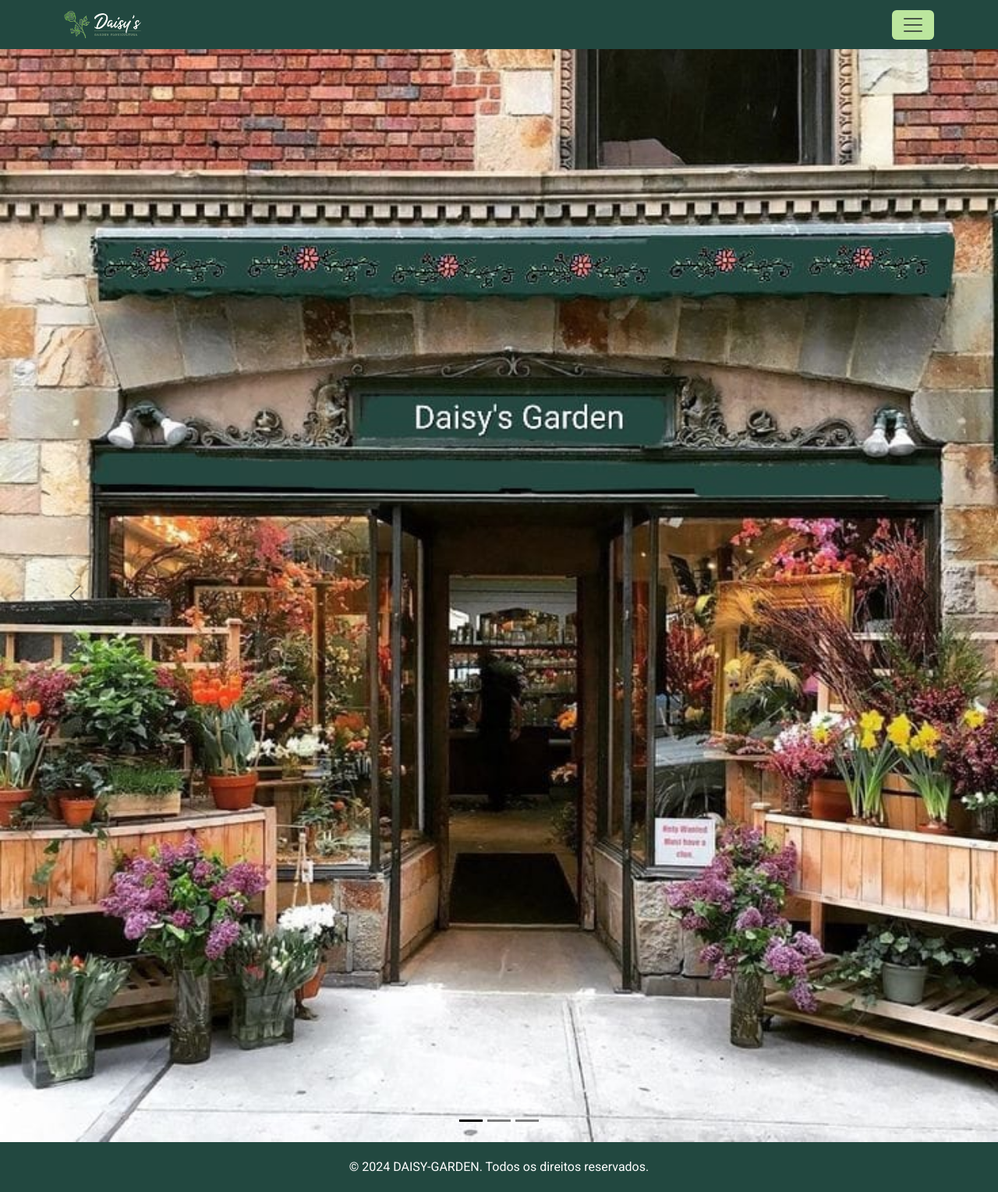
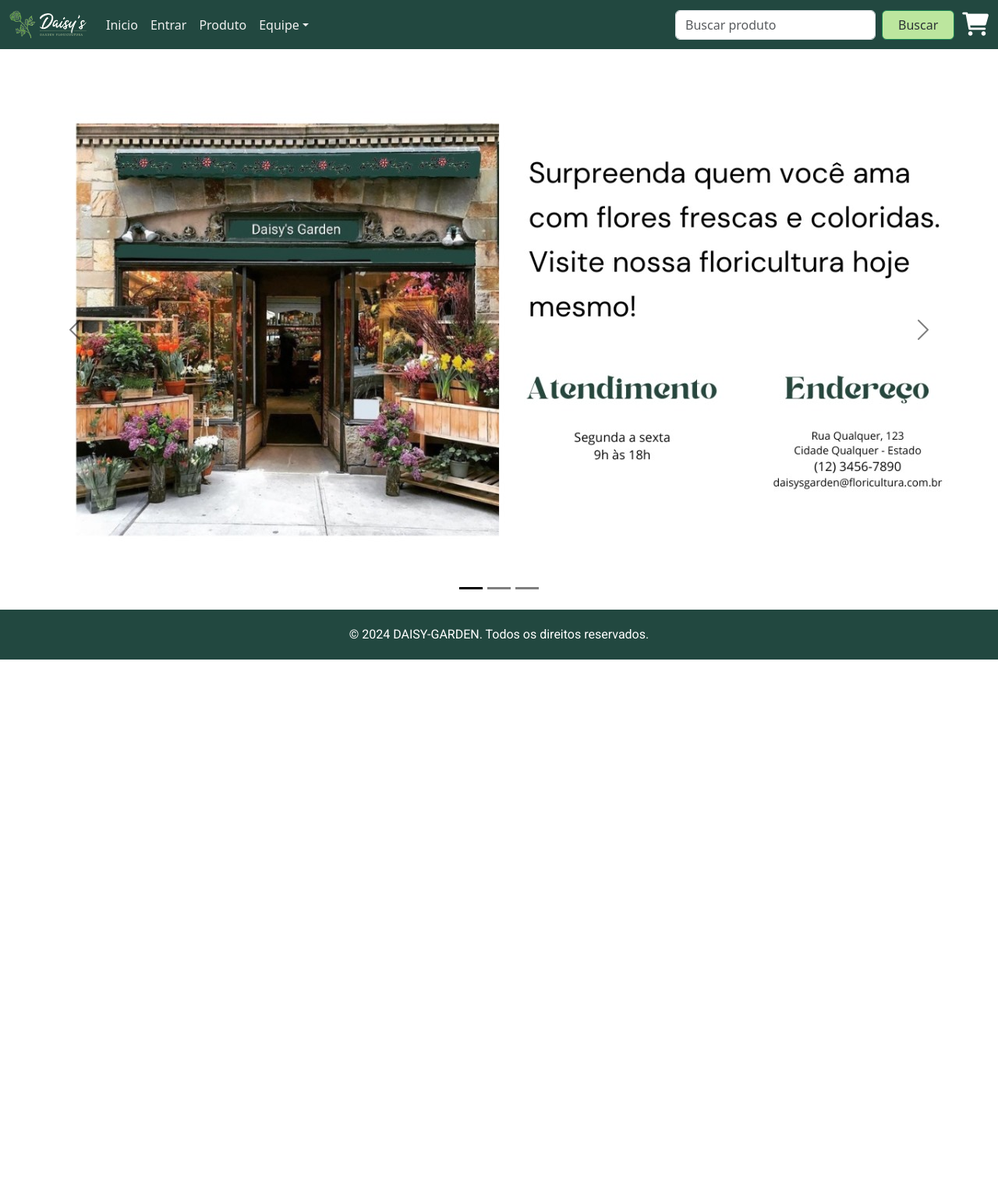
Before and after one commit to AnaAlicepb/Daisy-s_-Garden-1, a PHP site: page / in a window 1280 px wide. Shown: the whole page at 78% size. After the commit the page ends 846 px from the top, so only its background shows below. Run offline with PHP 8.4, Linux system fonts and the light colour scheme.

Commit message:
ajustando responsividade

```diff
--- a/index.php
+++ b/index.php
@@ -13,7 +13,7 @@ if (isset($_SESSION['carrinho'])) {
 
 
 <!DOCTYPE html>
-<html lang="en">
+<html lang="pt-br">
 <head>
   <meta charset="UTF-8">
   <meta name="viewport" content="width=device-width, initial-scale=1.0">
@@ -21,12 +21,13 @@ if (isset($_SESSION['carrinho'])) {
   <link href="https://cdn.jsdelivr.net/npm/bootstrap@5.3.0-alpha1/dist/css/bootstrap.min.css" rel="stylesheet">
   <link href="https://fonts.googleapis.com/css2?family=Roboto:wght@400;700&display=swap" rel="stylesheet">
   <link rel="stylesheet" href="https://cdnjs.cloudflare.com/ajax/libs/font-awesome/6.0.0-beta3/css/all.min.css">
+  <link rel="stylesheet" href="index.css">
 
   <title>Inicio</title>
 </head>
 <body>
-  <nav class="navbar" style="background-color: #224840;">
-    <div class="container">
+  <nav class="navbar navbar-expand-lg " style="background-color: #224840;">
+    <div class="container-fluid">
       <a class="navbar-brand" href="#">
         <img src="./img/logo.png" alt="logo" width="100" height="auto">
       </a>
@@ -102,13 +103,13 @@ if (isset($_SESSION['carrinho'])) {
     </div>
     <div class="carousel-inner">
       <div class="carousel-item active" data-bs-interval="10000">
-        <img src="./img/loja.jpg" class="d-block w-100" alt="loja">
+        <img src="./img/carossel01.jpg" class="d-block w-100" alt="01">
       </div>
       <div class="carousel-item" data-bs-interval="2000">
-        <img src="./img/loja.jpg" class="d-block w-100" alt="loja">
+        <img src="./img/carosel02.jpg" class="d-block w-100" alt="02">
       </div>
       <div class="carousel-item">
-        <img src="./img/loja.jpg" class="d-block w-100" alt="loja">
+        <img src="./img/carossel03.jpg" class="d-block w-100" alt="03">
       </div>
     </div>
     <button class="carousel-control-prev" type="button" data-bs-target="#carouselExampleDark" data-bs-slide="prev">
```
Also changed, not shown: endereco.txt (added, +22 -0 lines), finalize_compra.php (added, +11 -0 lines), pagamento.php (+8 -1 lines), img/carosel02.jpg (added), img/carossel01.jpg (added), img/carossel03.jpg (added).
